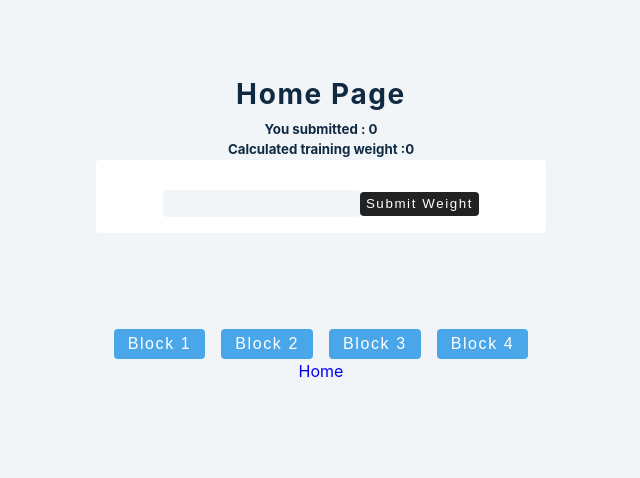
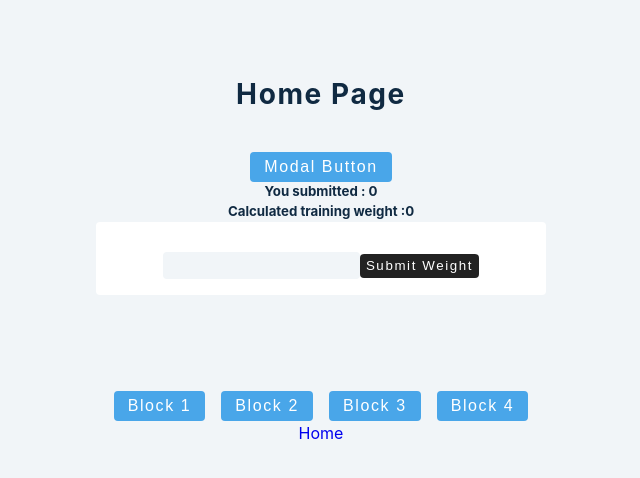
Before and after one commit to williamadahl/Deadlift-peaking-program, a React (Create React App) app: page / in a window 1280 px wide. Shown: the top 478 px of the page, without its empty margins (319-959 px from the left). Built offline with nearby package versions, Linux system fonts and the light colour scheme.

Commit message:
started making a modal that will show up on start

```diff
--- a/src/tmp-folder/Block4.js
+++ b/src/tmp-folder/Block4.js
@@ -1,4 +1,4 @@
-import React, {useState, useEffect} from 'react';
+import React, {useState} from 'react';
 import {data} from '../data/data';
 import {useDispatch} from "react-redux";
 import {useSelector} from "react-redux";
@@ -25,9 +25,6 @@ const Block4 = () => {
         setShowWorkout(false)
         setShowResults(true)
     }
-    // useEffect(()=>{
-    //     ResultsComponent();
-    // },[handleSubmit]);
 
     const WorkoutComponent = () => {
         console.log('rendered workout')
--- a/src/tmp-folder/Home.js
+++ b/src/tmp-folder/Home.js
@@ -13,7 +13,7 @@ const Home = () => {
     const submitted1RM = useSelector(selectSubmitted1RM )
     const [writtenWeight, setWrittenWeight] = useState('');
 
-    const [showModal, setShowModal] = useState(false)
+    // const [showModal, setShowModal] = useState(false)
 
 
     const handleSubmit = e => {
@@ -25,6 +25,7 @@ const Home = () => {
     return(
            <>
             <h3> Home page </h3>
+               <Modal/>
                 <h5> You submitted : {submitted1RM}</h5>
                <h5>Calculated training weight :{workingWeight}</h5>
             <form className='form' onSubmit={handleSubmit}>
--- a/src/tmp-folder/Modal.js
+++ b/src/tmp-folder/Modal.js
@@ -1,14 +1,11 @@
+import React from 'react'
+import {Button} from 'react-bootstrap'
 
-const Modal = ({handleClose,show, children}) => {
-    const showHideClassName = show ? "modal display-block" : "modal display-none";
-
-    return (
+const Modal = () => {
+    return(
         <>
-            <div className={showHideClassName}>
-                {children}
-                <button className='btn' onClick={handleClose}> Close </button>
-            </div>
-        </>
+            <Button>Modal Button</Button>
+            </>
     );
 };
 
```
Also changed, not shown: 2 other files (tests, documents, lock files or other folders).
